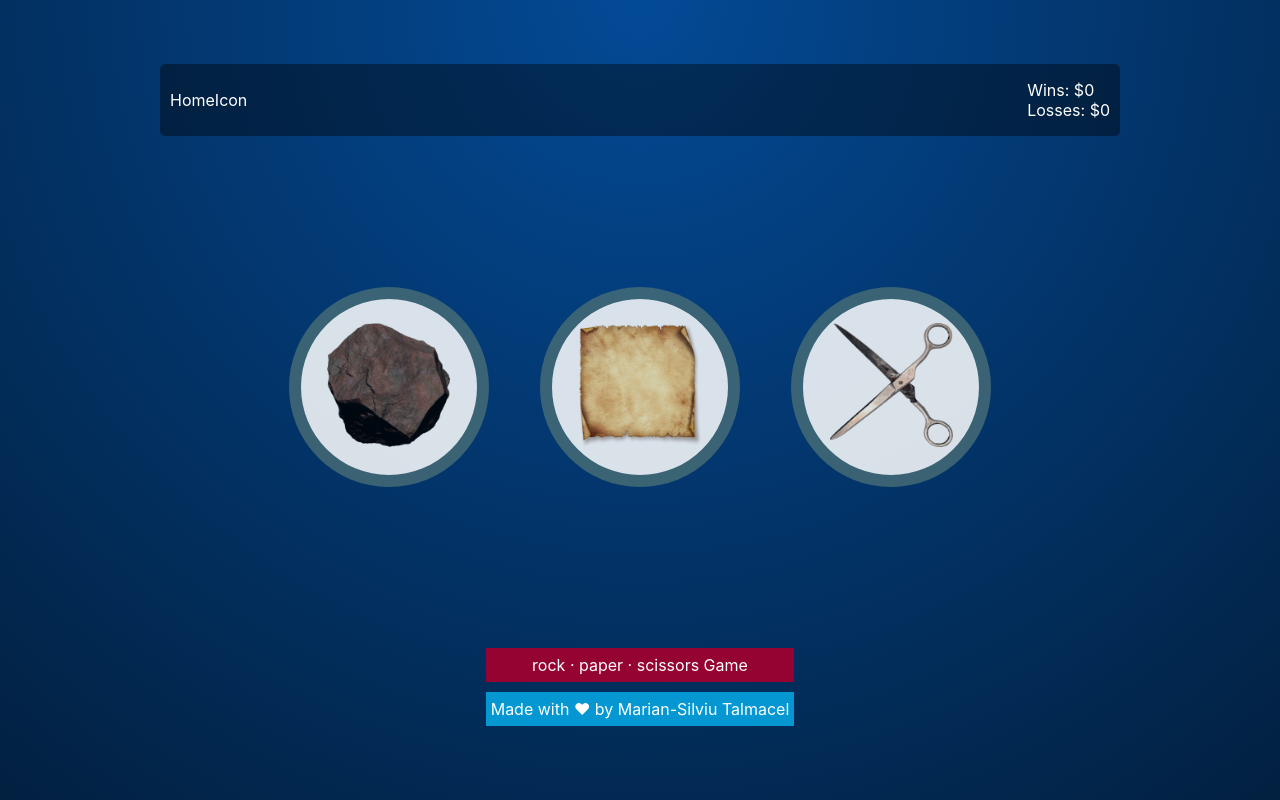
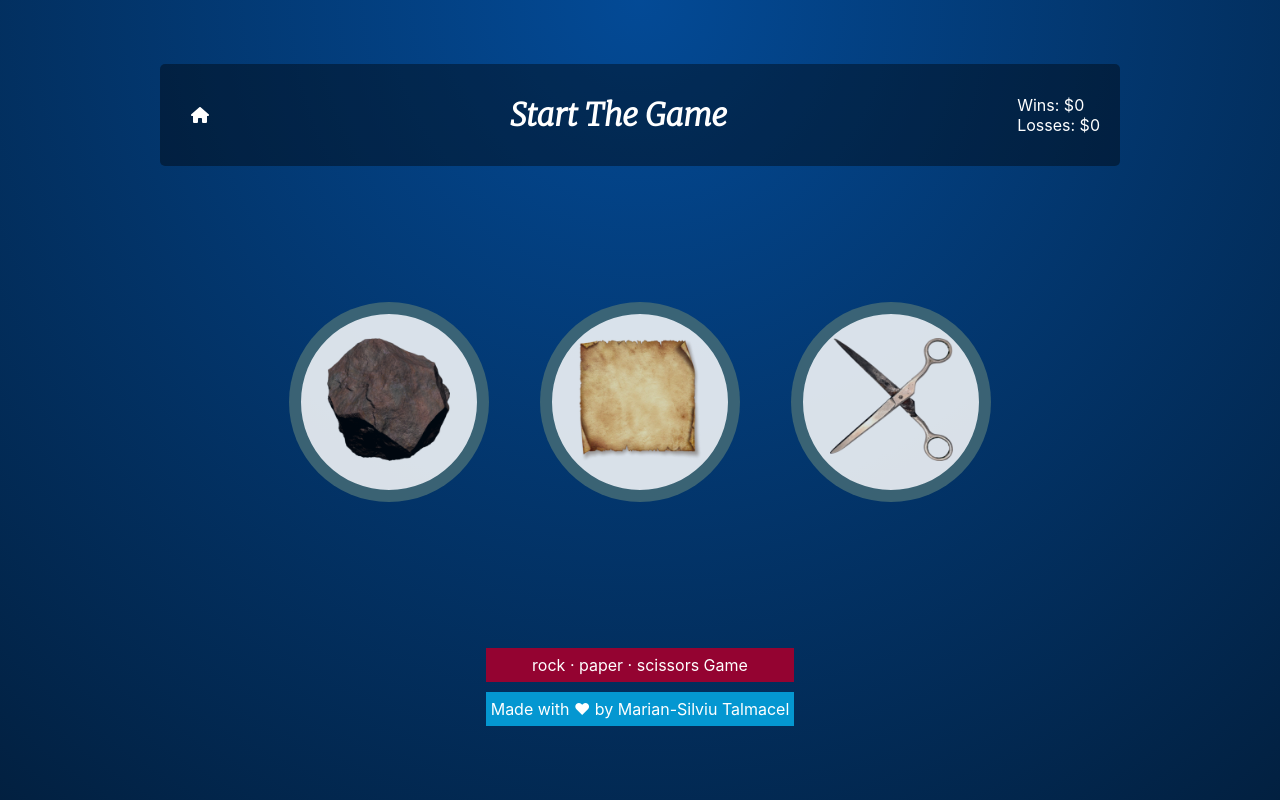
Before and after one commit to MagicAce1988/rock-paper-scissors, a Next.js app: page /play-computer in a window 1280 px wide. Built offline with nearby package versions, Linux system fonts and the light colour scheme.

Commit message:
working on the header and added font awesome

```diff
--- a/package.json
+++ b/package.json
@@ -9,6 +9,10 @@
     "lint": "next lint"
   },
   "dependencies": {
+    "@fortawesome/fontawesome-svg-core": "^6.1.1",
+    "@fortawesome/free-regular-svg-icons": "^6.1.1",
+    "@fortawesome/free-solid-svg-icons": "^6.1.1",
+    "@fortawesome/react-fontawesome": "^0.1.18",
     "next": "12.1.1",
     "react": "17.0.2",
     "react-dom": "17.0.2",
--- a/pages/play-computer.js
+++ b/pages/play-computer.js
@@ -1,5 +1,8 @@
 import Image from 'next/image';
+import Link from 'next/link';
 import ParticleEffectButton from 'react-particle-effect-button';
+import { faHome } from '@fortawesome/free-solid-svg-icons';
+import { FontAwesomeIcon } from '@fortawesome/react-fontawesome';
 import { gameChoices } from './../utils/constants';
 import { getWindowDimensions } from './../utils/helpers';
 import {
@@ -11,7 +14,7 @@ import {
 import { useEffect, useState } from 'react';
 import { useRouter } from 'next/router';
 import Footer from './../components/Footer/Footer';
-import { GameScoreContainer } from '../styles/play-computer.styled';
+import { GameScoreContainer, Message } from '../styles/play-computer.styled';
 
 const PlayComputer = () => {
   // variables and state
@@ -20,6 +23,13 @@ const PlayComputer = () => {
   const [losses, setLosses] = useState(0);
   const [presentScore, setPresentScore] = useState('draw');
   const [imageSize, setImageSize] = useState(200);
+  const [gameStarted, setGameStarted] = useState(false);
+  const topMessages = {
+    [wins > losses]: 'Doing Well',
+    [losses > wins]: `Don't worry`,
+    [losses === wins]: 'Keep Trying',
+  };
+  const message = gameStarted ? topMessages[true] : 'Start the Game';
 
   // handlers and functions
   const updateSize = () => {
@@ -42,7 +52,12 @@ const PlayComputer = () => {
   return (
     <Container>
       <GameScoreContainer>
-        <p>HomeIcon</p>
+        <Link href="/">
+          <a>
+            <FontAwesomeIcon icon={faHome} width={40} />
+          </a>
+        </Link>
+        <Message>{message}</Message>
         <div>
           <div>Wins: ${wins}</div>
           <div>Losses: ${losses}</div>
--- a/styles/index.styled.js
+++ b/styles/index.styled.js
@@ -74,4 +74,8 @@ export const Button = styled.button`
   margin: 1vh 1vw;
   min-width: 225px;
   border-radius: 5px;
+  transition: all 0.2s ease-in-out;
+  :hover {
+    transform: scale(1.05);
+  }
 `;
--- a/styles/play-computer.styled.js
+++ b/styles/play-computer.styled.js
@@ -9,5 +9,20 @@ export const GameScoreContainer = styled.div`
   background-color: rgba(0, 0, 0, 0.4);
   color: #fff;
   border-radius: 5px;
-  padding: 10px;
+  padding: 20px;
+  a {
+    transition: all 0.2s ease-in-out;
+    :hover {
+      transform: scale(1.2);
+    }
+  }
 `;
+
+export const Message = styled.h1`
+  line-height: 20px;
+  color: #fff;
+  font-family: 'Merriweather', serif;
+  font-size: calc(12px + 1.5vw);
+  text-align: center;
+  text-transform: capitalize;
+`;
```
Also changed, not shown: 1 other file (tests, documents, lock files or other folders).
